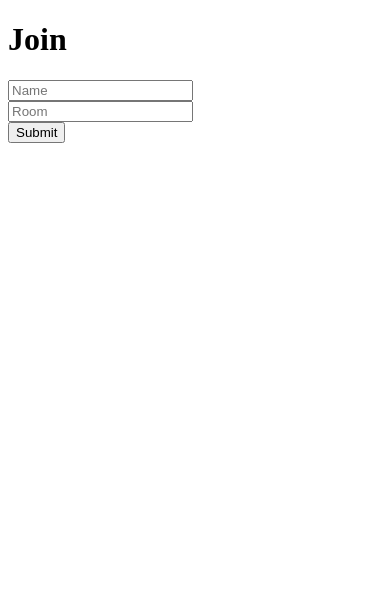
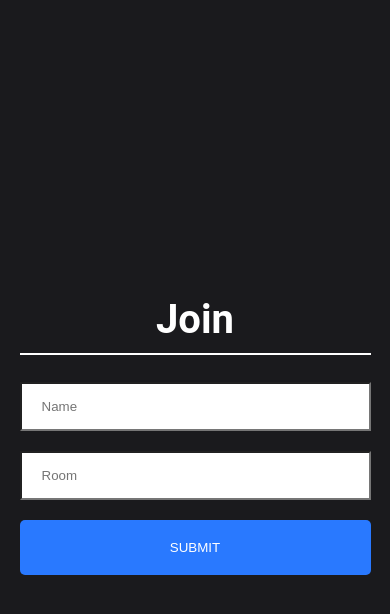
Before and after one commit to mbrown98/dispatch, a React (Create React App) app in the folder client/: page / in a window 390 px wide. Shown: the top 614 px of the page. Built offline with nearby package versions, Linux system fonts and the light colour scheme.

Commit message:
set up socket.io events on front and back end

```diff
--- a/client/src/App.js
+++ b/client/src/App.js
@@ -1,8 +1,8 @@
 import React from "react";
 import { BrowserRouter as Router, Route } from "react-router-dom";
 
-import Join from "./components/Join";
-import Chat from "./components/Chat";
+import Join from "./components/Join/Join";
+import Chat from "./components/Chat/Chat";
 const App = () => (
   <Router>
     <Route path="/" exact component={Join} />
--- a/client/src/components/Chat.js
+++ /dev/null
@@ -1,7 +0,0 @@
-import React from "react";
-
-const Chat = () => {
-  return <h1>Chat</h1>;
-};
-
-export default Chat;
--- /dev/null
+++ b/client/src/components/Chat/Chat.js
@@ -0,0 +1,29 @@
+import React, { useState, useEffect } from "react";
+import queryString from "query-string";
+import io from "socket.io-client";
+import "./chat.css";
+
+let socket;
+
+const Chat = ({ location }) => {
+  const [name, setName] = useState("");
+  const [room, setRoom] = useState("");
+  const ENDPOINT = "localhost:5000";
+  useEffect(() => {
+    const { room, name } = queryString.parse(location.search);
+    // socket = io(ENDPOINT);
+    socket = io("http://localhost:5000", { transports: ["websocket"] });
+    setName(name);
+    setRoom(room);
+
+    socket.emit("join", { name, room }, () => {});
+
+    return () => {
+      socket.emit("disconnect");
+      socket.off();
+    };
+  }, [ENDPOINT, location.search]);
+  return <h1>Chat</h1>;
+};
+
+export default Chat;
--- /dev/null
+++ b/client/src/components/Chat/chat.css
@@ -0,0 +1,34 @@
+.outerContainer {
+  display: flex;
+  justify-content: center;
+  align-items: center;
+  height: 100vh;
+  background-color: #1a1a1d;
+}
+
+.container {
+  display: flex;
+  flex-direction: column;
+  justify-content: space-between;
+  background: #ffffff;
+  border-radius: 8px;
+  height: 60%;
+  width: 35%;
+}
+
+@media (min-width: 320px) and (max-width: 480px) {
+  .outerContainer {
+    height: 100%;
+  }
+
+  .container {
+    width: 100%;
+    height: 100%;
+  }
+}
+
+@media (min-width: 480px) and (max-width: 1200px) {
+  .container {
+    width: 60%;
+  }
+}
--- a/client/src/components/Join.js
+++ b/client/src/components/Join/Join.js
@@ -1,5 +1,6 @@
 import React, { useState } from "react";
 import { Link } from "react-router-dom";
+import "./join.css";
 
 const Join = () => {
   const [name, setName] = useState("");
--- /dev/null
+++ b/client/src/components/Join/join.css
@@ -0,0 +1,70 @@
+html,
+body {
+  font-family: "Roboto", sans-serif;
+  padding: 0;
+  margin: 0;
+}
+
+#root {
+  height: 100vh;
+}
+
+* {
+  box-sizing: border-box;
+}
+
+.joinOuterContainer {
+  display: flex;
+  justify-content: center;
+  text-align: center;
+  height: 100vh;
+  align-items: center;
+  background-color: #1a1a1d;
+}
+
+.joinInnerContainer {
+  width: 20%;
+}
+
+.joinInput {
+  border-radius: 0;
+  padding: 15px 20px;
+  width: 100%;
+}
+
+.heading {
+  color: white;
+  font-size: 2.5em;
+  padding-bottom: 10px;
+  border-bottom: 2px solid white;
+}
+
+.button {
+  color: #fff !important;
+  text-transform: uppercase;
+  text-decoration: none;
+  background: #2979ff;
+  padding: 20px;
+  border-radius: 5px;
+  display: inline-block;
+  border: none;
+  width: 100%;
+}
+
+.mt-20 {
+  margin-top: 20px;
+}
+
+@media (min-width: 320px) and (max-width: 480px) {
+  .joinOuterContainer {
+    height: 100%;
+  }
+
+  .joinInnerContainer {
+    width: 90%;
+  }
+}
+
+button:focus {
+  outline: 0;
+}
```
Also changed, not shown: 2 other files (tests, documents, lock files or other folders).
